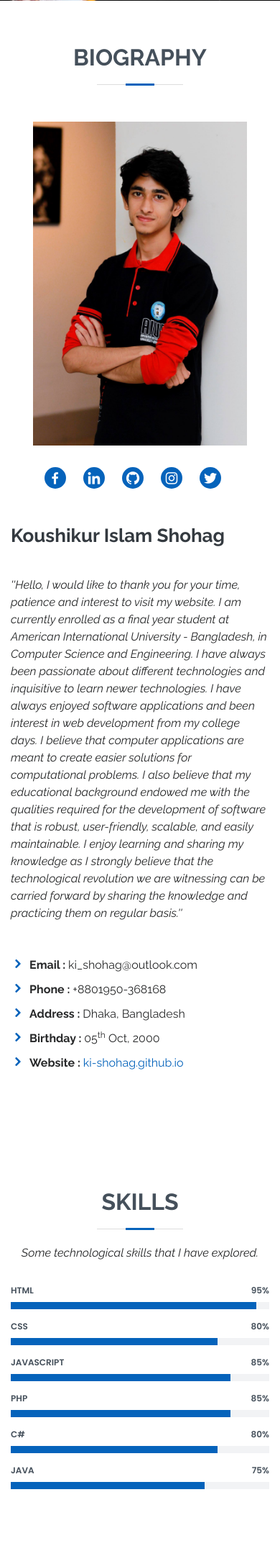
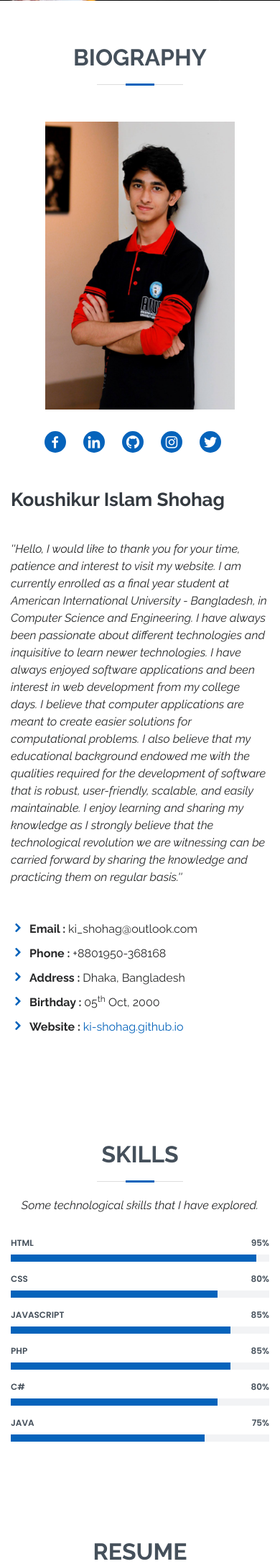
Before and after one commit to ki-shohag/ki-shohag.github.io, a PHP site: page / in a window 390 px wide. Shown: the part 843-3016 px from the top of the page at 72% size. Run offline with PHP 8.4, Linux system fonts and the light colour scheme.

Commit message:
fixes updated

```diff
--- a/assets/css/style.css
+++ b/assets/css/style.css
@@ -135,8 +135,8 @@ h1, h2, h3, h4, h5, h6 {
     left: -300px;
   }
   #bio-pic{
-    height: 450px;
-    widows: 450px;
+    height: 400px;
+    widows: 400px;
   }
 }
 
--- a/index.html
+++ b/index.html
@@ -134,10 +134,6 @@
                   <li><i class="icofont-rounded-right"></i> <strong>Address : </strong> Dhaka, Bangladesh</li>
                   <li><i class="icofont-rounded-right"></i> <strong>Birthday : </strong> 05<sup>th</sup> Oct, 2000</li>
                   <li><i class="icofont-rounded-right"></i> <strong>Website : </strong> <a href="https://ki-shohag.github.io/">ki-shohag.github.io</a></li>  </li>
-                </ul>
-              </div>
-              <div class="col-lg-6">
-                <ul>
                 </ul>
               </div>
             </div>
```
